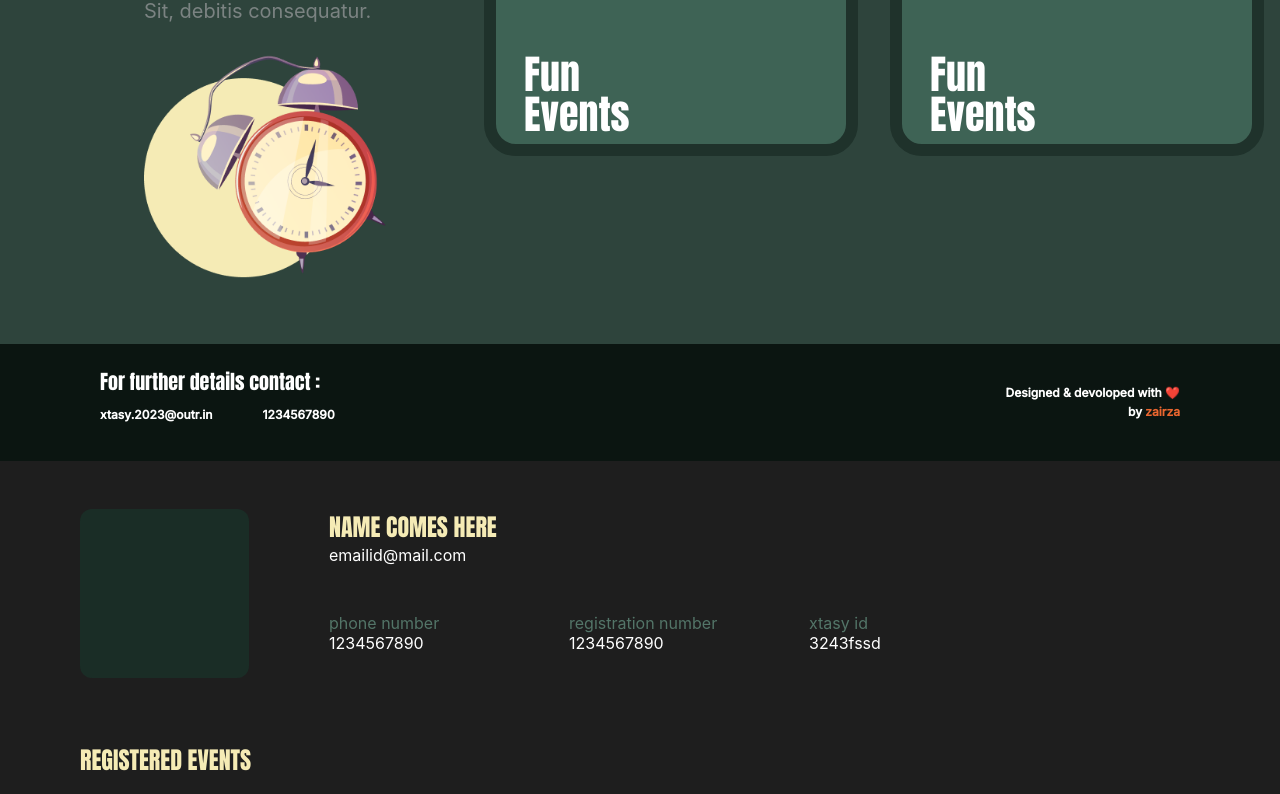
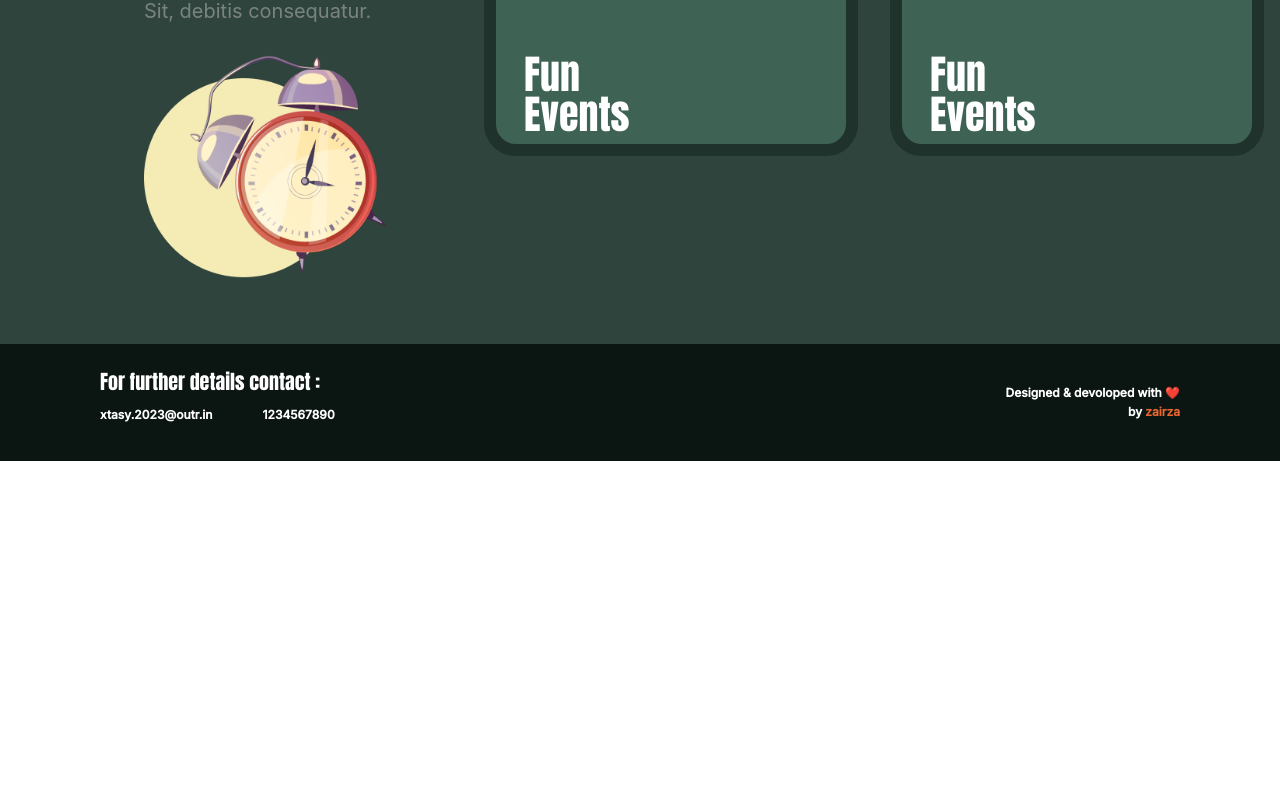
Before and after one commit to Pritam-coder884/xtasy-technofest2023, a React (Create React App) app: page / in a window 1280 px wide. Shown: the part 2386-3180 px from the top of the page. After the commit the page ends 2847 px from the top, so only its background shows below. Built offline with nearby package versions, Linux system fonts and the light colour scheme; a web font is replaced by a local one.

Commit message:
remove profile page from landing page

```diff
--- a/src/component/slide4/Homepage.jsx
+++ b/src/component/slide4/Homepage.jsx
@@ -60,7 +60,6 @@ const Homepage = () => {
           </div>
         </div>
       </div>
-      {/* <Sponsors/> */}
     </>
   );
 };
--- a/src/pages/LandingPage/LandingPage.jsx
+++ b/src/pages/LandingPage/LandingPage.jsx
@@ -1,21 +1,20 @@
-import React from 'react'
-import Homepage from '../../component/slide4/Homepage'
+import React from "react";
+import Homepage from "../../component/slide4/Homepage";
 import HomeTop from "../../component/HomeTop/HomeTop";
 import TimeLine from "../../component/Timeline/Timeline";
 import Footer from "../../component/Footer/Footer";
-import Profile from '../../component/Profile';
+import Profile from "../../component/Profile";
 
 const LandingPage = () => {
   return (
     <div>
-
       <HomeTop />
       <TimeLine />
-      <Homepage/>
+      <Homepage />
       <Footer />
-      <Profile/>
+      {/* <Profile/> */}
     </div>
-  )
-}
+  );
+};
 
-export default LandingPage
+export default LandingPage;
```
